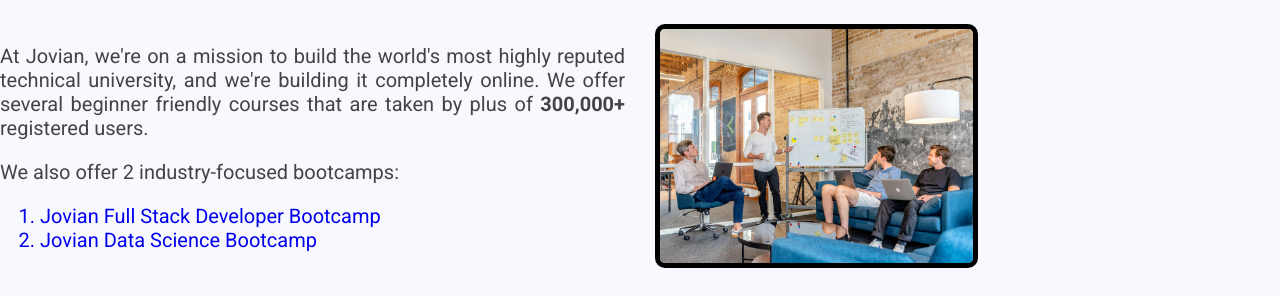
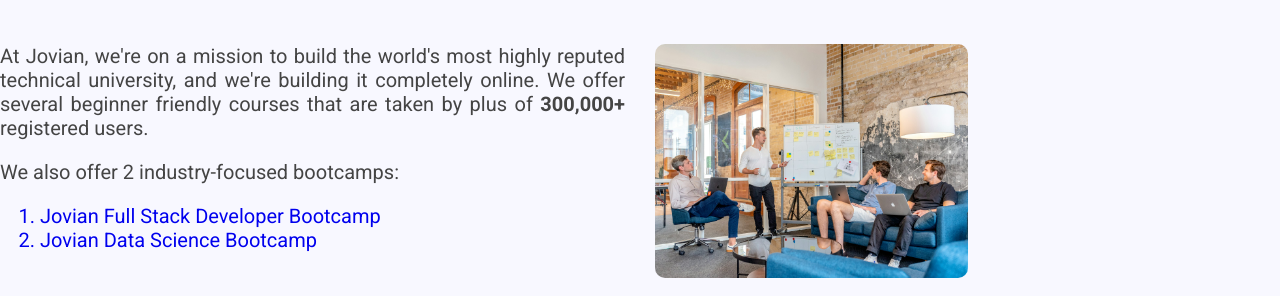
Before and after one commit to Abdelouahd12/Abdelouahd-web-page, a plain HTML site: page Src/index.html in a window 1280 px wide. Shown: the part 625-921 px from the top of the page. Drawn offline with Linux system fonts and the light colour scheme.

Commit message:
added titl

```diff
--- a/Src/Styles.CSS
+++ b/Src/Styles.CSS
@@ -1,6 +1,7 @@
 html {
     background-color: ghostwhite;
     font-size: 16px;
+    margin: 0 auto;
 }
 
 #logo {
@@ -69,18 +70,22 @@ a {
 #team {
     width: inherit;
     border-radius: 10px;
-    border: 5PX solid black;
+    margin-top:20px  ;
+
 }
 
 #About {
     display: flex;
     max-width: 1500px;
+    width: 100%;
+
 }
 
 #descr {
     width: 50%;
     padding-right: 30px;
     font-size: 1.25rem;
+
 }
 
 #image {
--- a/Src/index.html
+++ b/Src/index.html
@@ -2,7 +2,9 @@
 <html lang="en">
 
 <head>
-    <title>my third webpage</title>
+    <title>jovian careers</title>
+    <link rel="icon" href="" type="image/x-icon">
+
     <link rel="preconnect" href="https://fonts.googleapis.com">
 <link rel="preconnect" href="https://fonts.gstatic.com" crossorigin>
 <link href="https://fonts.googleapis.com/css2?family=Inter:ital,
```
